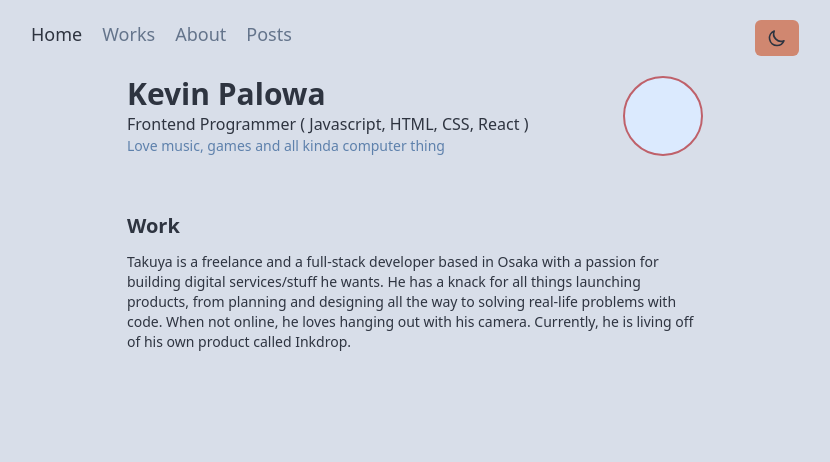
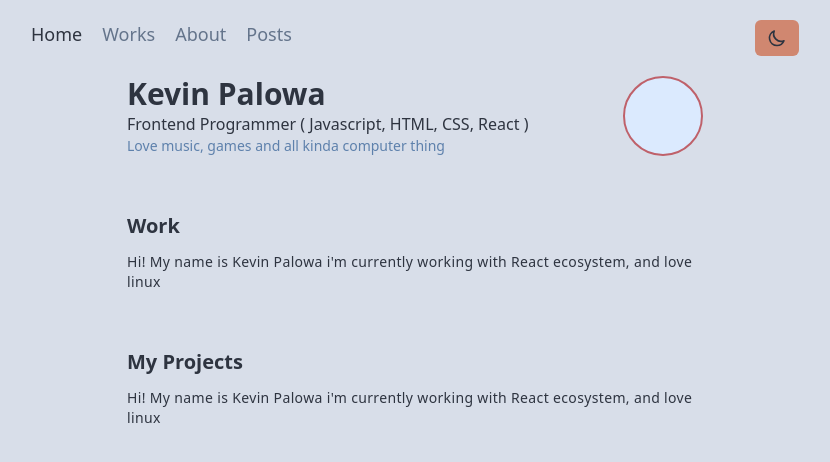
Before and after one commit to KevinPalowa/portfolio, a Next.js app: page / in a window 1280 px wide. Shown: the top 462 px of the page, without its empty margins (225-1055 px from the left). Built offline with nearby package versions, Linux system fonts and the light colour scheme.

Commit message:
add section components

```diff
--- /dev/null
+++ b/components/Section.js
@@ -0,0 +1,10 @@
+export default function Section({ title, children }) {
+  return (
+    <div className='space-y-3 mt-14'>
+      <h3 className='font-semibold text-xl'>{title}</h3>
+      <div>
+        {children}
+      </div>
+    </div>
+  )
+}
--- a/pages/index.js
+++ b/pages/index.js
@@ -1,14 +1,16 @@
 import Hero from "../components/Hero";
 import Layout from "../components/Layout";
-
+import Section from "../components/Section"
 export default function Home() {
   return (
     <Layout title="Kevin Palowa - Home">
       <Hero />
-      <div className='space-y-3 mt-14'>
-        <h3 className='font-semibold text-xl'>Work</h3>
-        <p className="text-sm">Takuya is a freelance and a full-stack developer based in Osaka with a passion for building digital services/stuff he wants. He has a knack for all things launching products, from planning and designing all the way to solving real-life problems with code. When not online, he loves hanging out with his camera. Currently, he is living off of his own product called Inkdrop.</p>
-      </div>
+      <Section title='Work'>
+        <p className="text-sm tracking-wide line ">Hi! My name is Kevin Palowa i'm currently working with React ecosystem, and love linux</p>
+      </Section>
+      <Section title='My Projects'>
+        <p className="text-sm tracking-wide line ">Hi! My name is Kevin Palowa i'm currently working with React ecosystem, and love linux</p>
+      </Section>
     </Layout>
   );
 }
```
